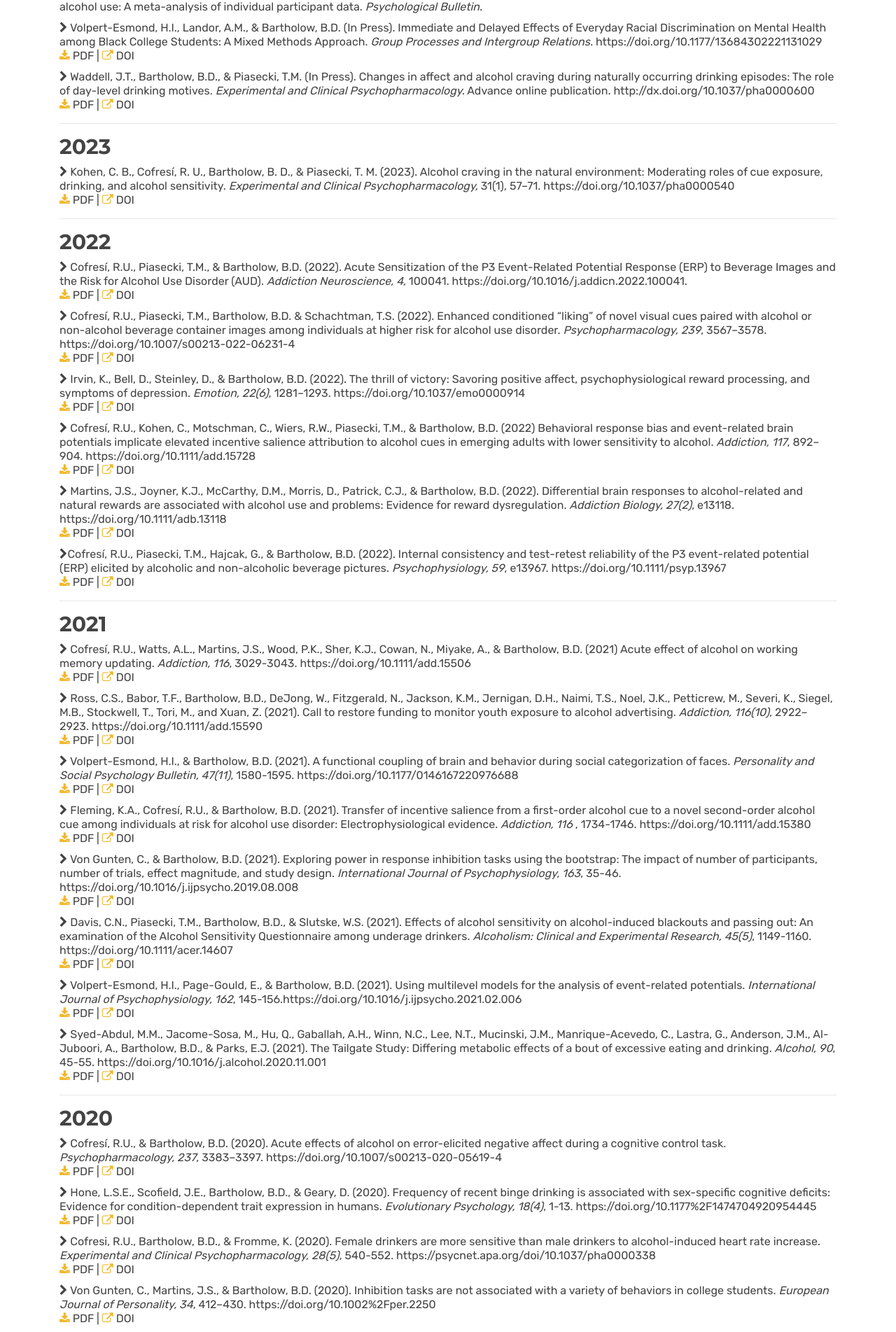
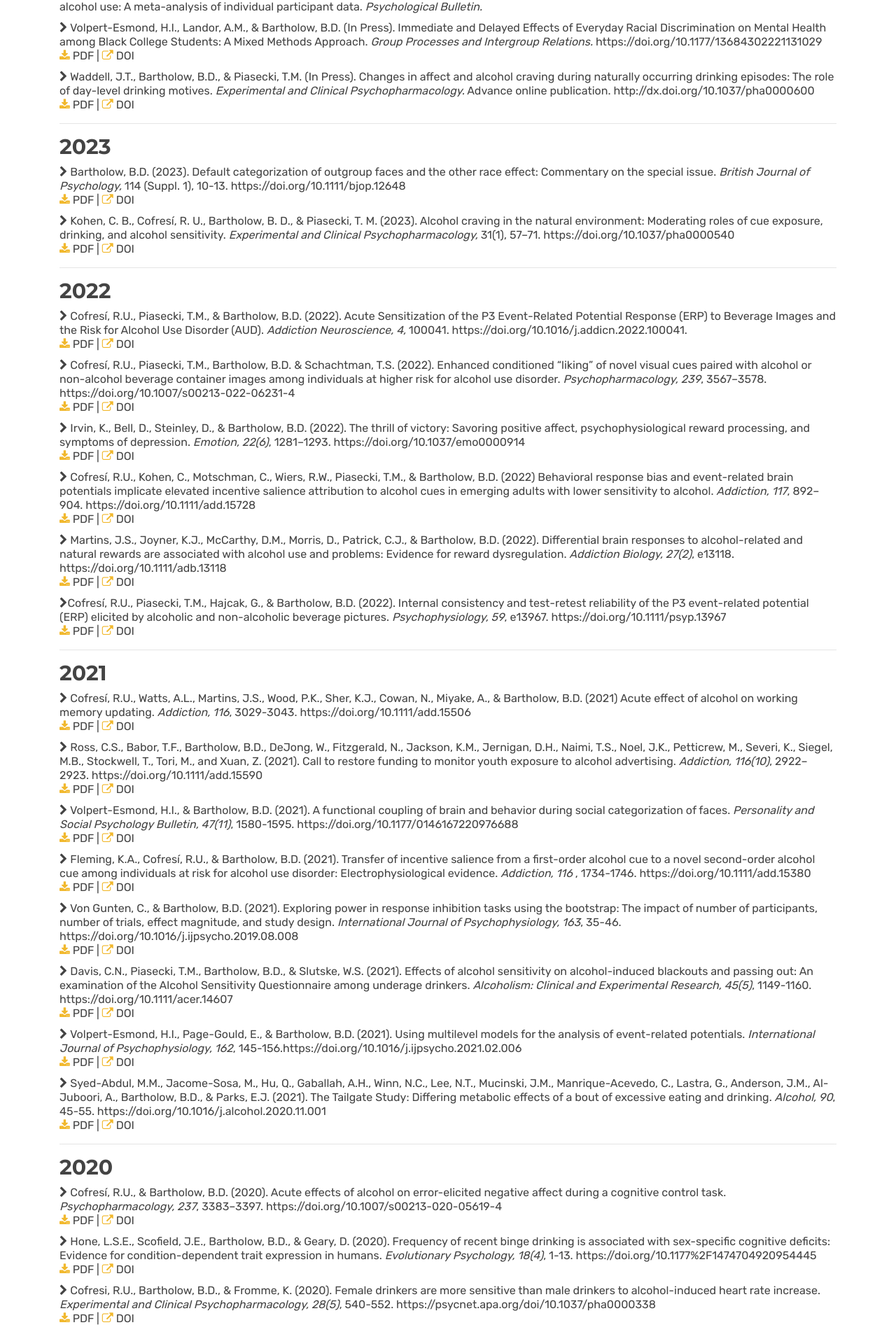
Before and after one commit to bartholow-scanlab/bartholow-scanlab.github.io, a Jekyll site: the page built from publications.html, in a window 1280 px wide. Shown: the part 615-2518 px from the top of the page at 70% size. Built offline with Jekyll 4.4.1, drawn with Linux system fonts in a browser that asks for light colours.

Commit message:
Update publications.html

```diff
--- a/publications.html
+++ b/publications.html
@@ -84,6 +84,18 @@ title: Publications
 
 
 	<hr> <a id="2023"> <h2>2023</h2> </a>
+
+
+	      <p> <li> <i class="fa fa-chevron-right" aria-hidden="true"></i>
+	      Bartholow, B.D. (2023).
+		      Default categorization of outgroup faces and the other race effect:
+	      Commentary on the special issue.
+		      <em> British Journal of Psychology,</em> 114 (Suppl. 1), 10-13. https://doi.org/10.1111/bjop.12648
+		      <br/>
+		      <a href="assets/docs/pub/Bartholow2023.pdf" target="_blank" rel="noopener noreferrer"> <i class="fa fa-download icons"></i></a> PDF |
+		      <a href="https://doi.org/10.1111/bjop.12648" target="_blank" rel="noopener noreferrer"> <i class="fa fa-external-link" aria-hidden="true"></i></a> DOI
+		</li> </p>
+
 
          <p> <li> <i class="fa fa-chevron-right" aria-hidden="true"></i>
          Kohen, C. B., Cofresí, R. U., Bartholow, B. D., & Piasecki, T. M. (2023).
```
